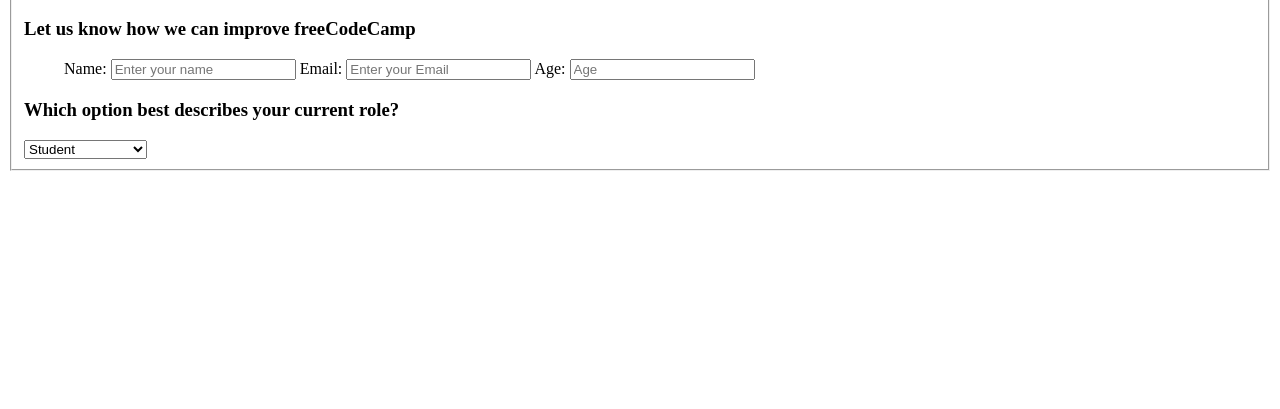
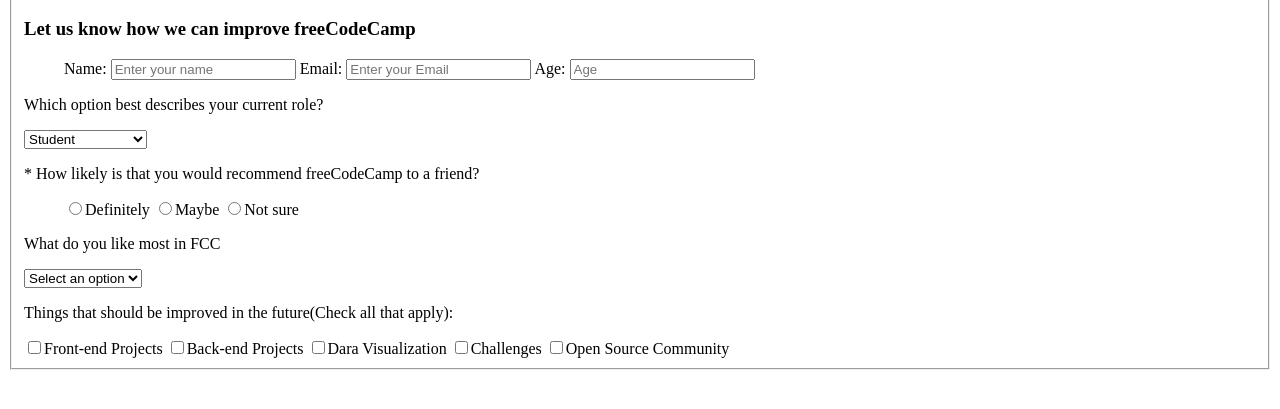
Before and after one commit to nmparfait/SurveyForm, a plain HTML site: page index.html in a window 1280 px wide. Shown: the part 77-486 px from the top of the page. Drawn offline with Linux system fonts and the light colour scheme.

Commit message:
block of checkbox elements

```diff
--- a/index.html
+++ b/index.html
@@ -32,7 +32,7 @@
               </label>
           </ul>
 
-          <h3>Which option best describes your current role?</h3>
+          <p>Which option best describes your current role?</p>
               <select placeholder="Select an option">
 
                  <option>Student</option>
@@ -42,6 +42,44 @@
                  <option>Other</option>
 
               </select>
+
+          <p>* How likely is that you would recommend freeCodeCamp to a friend?</p>
+          <ul>
+              <input type="radio">Definitely
+              <input type="radio">Maybe
+              <input type="radio">Not sure
+          </ul>
+
+          <p>What do you like most in FCC</p>
+              <select placeholder="Select an option">
+                 <option>Select an option</option>
+                 <option>Challenges</option>
+                 <option>Projects</option>
+                 <option>Community</option>
+                 <option>Open Source</option>
+              </select>
+          <p>Things that should be improved in the future(Check all that apply):</p>
+          <label>
+              <input type="checkbox">Front-end Projects
+          </label>
+
+          <label>
+              <input type="checkbox">Back-end Projects
+          </label>
+
+          <label>
+              <input type="checkbox">Dara Visualization
+          </label>
+
+          <label>
+              <input type="checkbox">Challenges
+          </label>
+
+          <label>
+              <input type="checkbox">Open Source Community
+          </label>
+
+
       </fieldset>
 
 
```
